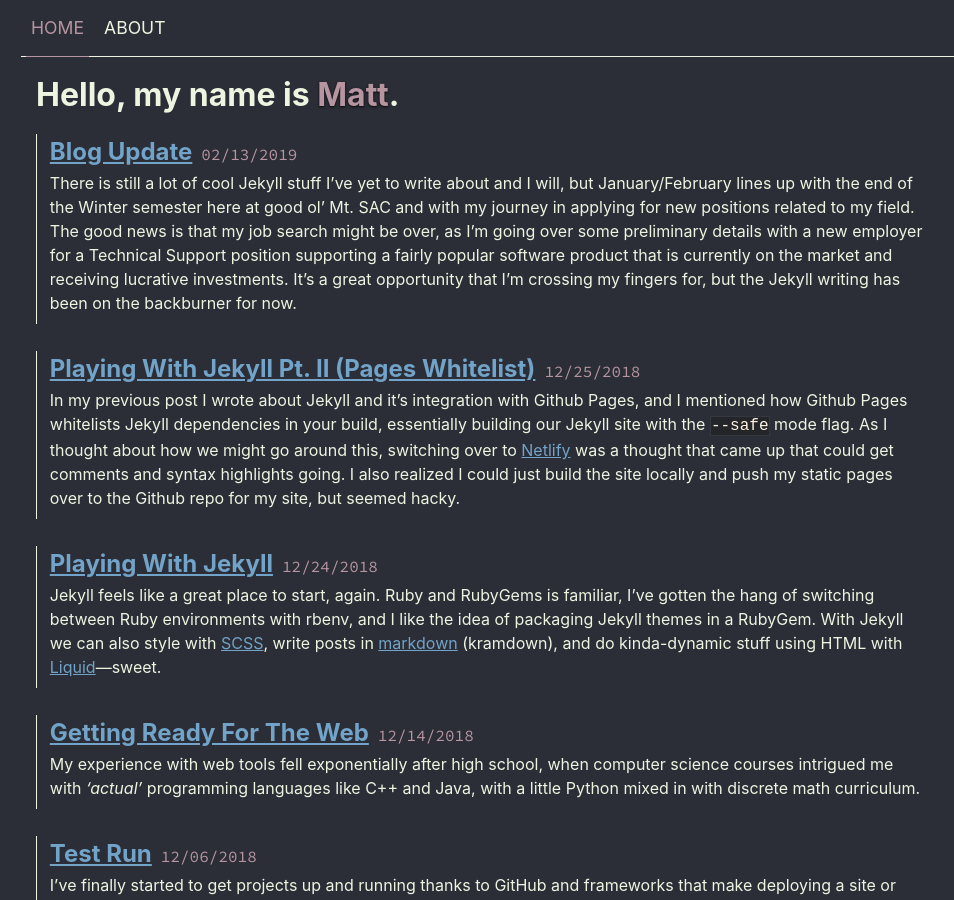
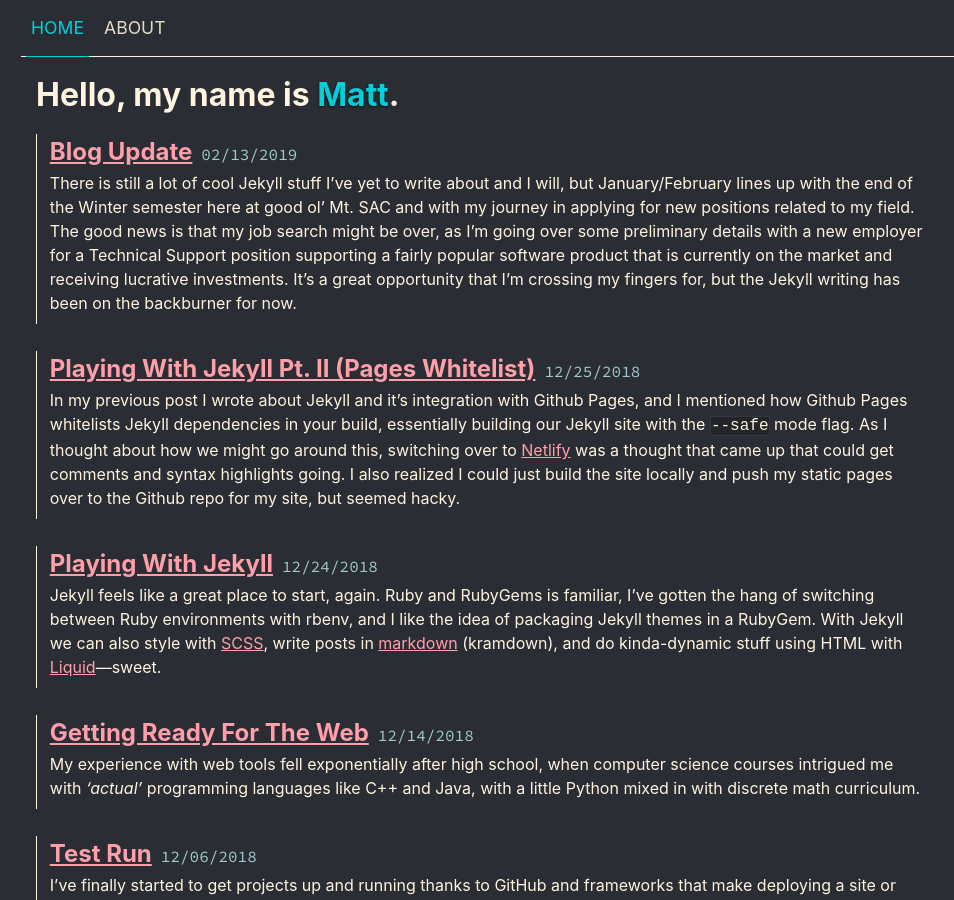
Before and after one commit to MattRugamas/mattrugamas.com, a Jekyll site: the page built from index.html, in a window 1280 px wide and 900 px high. Shown: the whole window, without its empty margins (19-973 px from the left). Built offline with Jekyll 4.4.1, drawn with Linux system fonts in a browser that asks for light colours.

Commit message:
Reverting colors mang

```diff
--- a/_sass/_settings.scss
+++ b/_sass/_settings.scss
@@ -18,13 +18,21 @@ $fonts-source: 'Source Code Pro', monospace;
 // $highlight: #86B3D1;
 // $dates: $text;
 
-$base: #2B2E36;
-$selected: #40423C;
-$text: #EDF5E1;
-$inactive: $text;
-$links: #72a3c8;
-$highlight: #b695a1;
-$dates: $highlight;
+// $base: #2B2E36;
+// $selected: #40423C;
+// $text: #EDF5E1;
+// $inactive: $text;
+// $links: #72a3c8;
+// $highlight: #b695a1;
+// $dates: $highlight;
+
+$base: rgb(42, 45, 51);
+$selected: rgb(52, 56, 64);
+$text: rgb(255, 244, 224);
+$inactive: rgb(229, 220, 202);
+$links: rgb(255, 159, 170);
+$highlight: rgb(0, 206, 217);
+$dates: rgb(159, 203, 204);
 
 @mixin box-sizing($property) {
   -webkit-box-sizing: $property;
```
